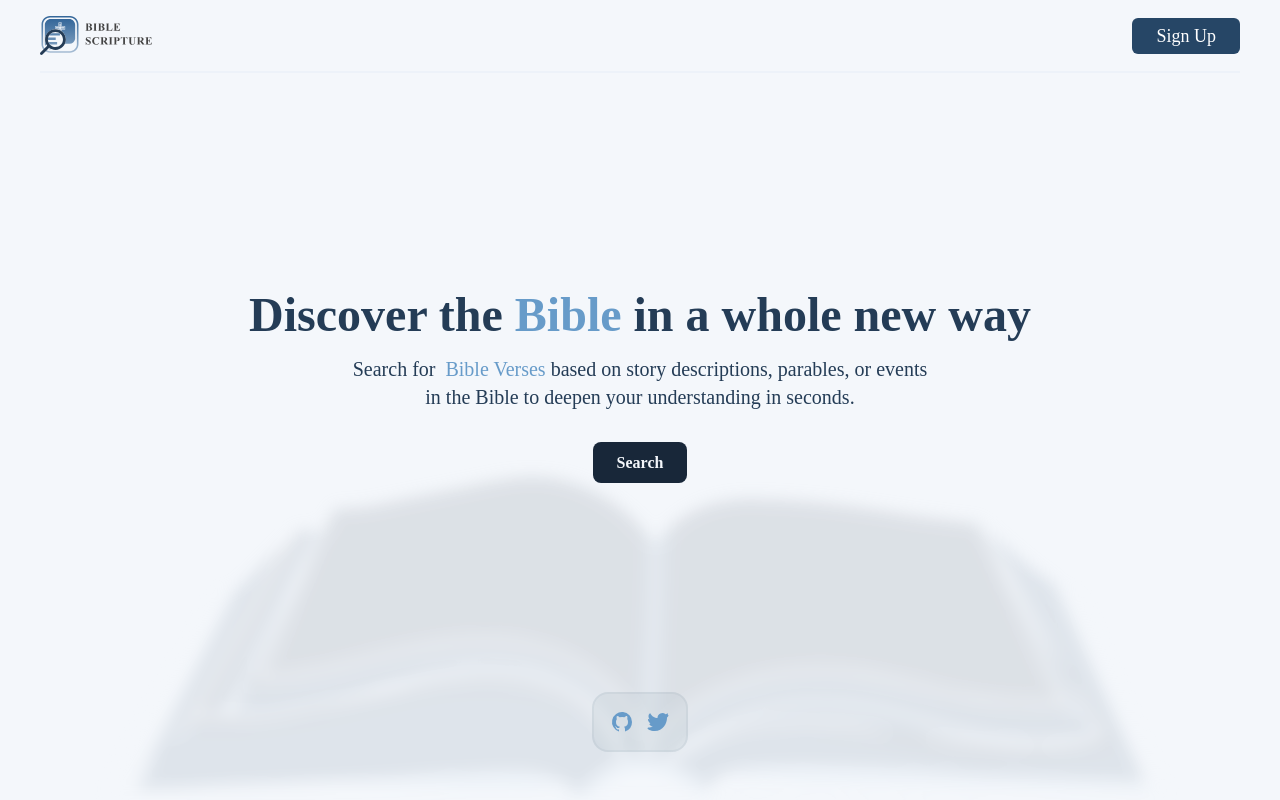
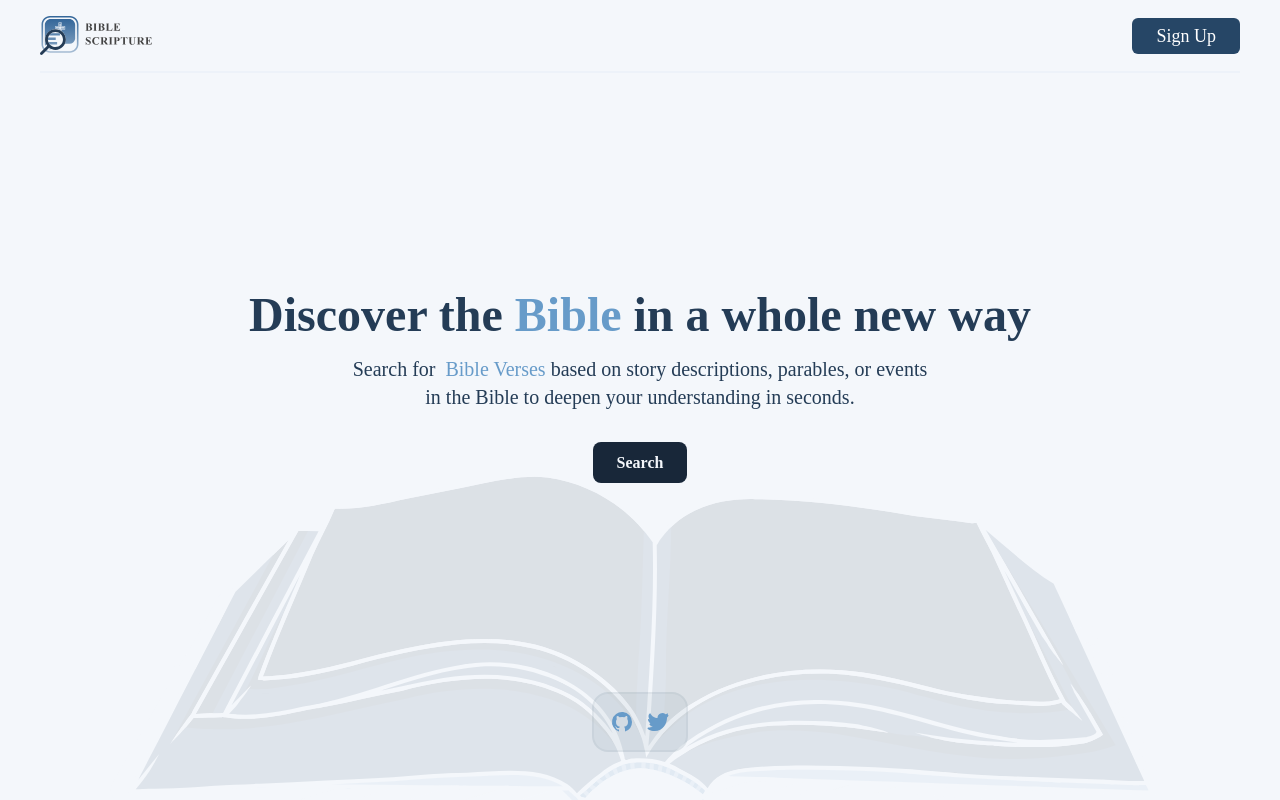
Before and after one commit to Era360/find-bible-scripture, a Next.js app: page / in a window 1280 px wide. Built offline with nearby package versions, Linux system fonts and the light colour scheme; no server answers.

Commit message:
Update index.tsx

```diff
--- a/pages/index.tsx
+++ b/pages/index.tsx
@@ -71,7 +71,7 @@ export default function Home() {
         </div>
       </div>
       <Footer />
-      <div className="absolute bottom-0 w-full mx-auto overflow-hidden -z-10 opacity-10 blur">
+      <div className="absolute bottom-0 w-full mx-auto overflow-hidden -z-10 opacity-10 ">
         <Image
           className="flex items-center w-10/12 mx-auto -mb-4"
           src={logoSrc}
```
